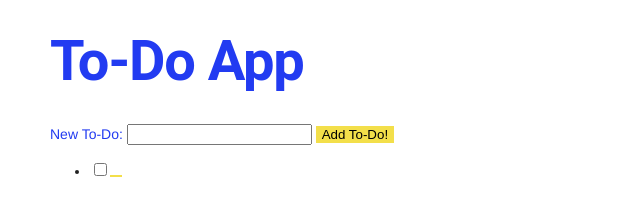
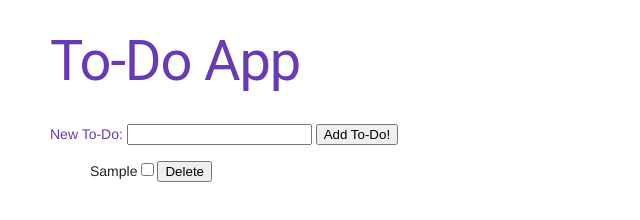
Before and after one commit to paulinisky/to-do-app, a plain HTML site: page index.html in a window 1280 px wide. Both pictures are taken after typing "Sample" into the empty fields and a click on the button "Add To-Do!". Shown: the top 220 px of the page, without its empty margins (0-640 px from the left). Drawn offline with nearby package versions, Linux system fonts and the light colour scheme.

Commit message:
Checkpoint 12 completed

```diff
--- a/app.js
+++ b/app.js
@@ -1,60 +1,51 @@
 function onReady() {
   const addToDoForm = document.getElementById('addToDoForm');
-  let toDos = [];
-  let id = 0;
+  const newToDoText = document.getElementById('newToDoText');
+  const toDoList = document.getElementById('toDoList');
+  addToDoForm.addEventListener('submit', event => {
+    event.preventDefault();
 
-  function renderTheUI(){
-    const toDoList = document.getElementById('toDoList');
-    toDoList.textContext = '';
+    // get the text
+    let title = newToDoText.value;
 
-    toDos.forEach(function(toDo){
-        const newLi = document.createElement('li');
-        const checkbox = document.createElement('input');
-        checkbox.type = "checkbox";
+    // create a new li
+    let newLi = document.createElement('li');
 
-        const deleteBtn = document.createElement('button');
-        deleteBtn.textContext = "Delete!";
+    // create a new input
+    let checkbox = document.createElement('input');
 
-        deleteBtn.addEventListener('click', event => {
-          toDos = toDos.filter(function(item){
-            return item.id !== toDo.id;
-          })
-          renderTheUI();
-        });
+    // create delete button
+    let deleteBtn = document.createElement('button');
 
-        newLi.textContext = toDo.title;
+    deleteBtn.textContent = "Delete";
 
-        toDoList.appendChild(newLi);
-        newLi.appendChild(checkbox);
-        newLi.appendChild(deleteBtn);
-    });
-  }
+    deleteBtn.addEventListener('click', function(event){
+      // this.parentElement represents the button's <li> parentElement
+      toDoList.removeChild(this.parentElement);
+    })
 
-  function createNewToDo(){
-    const newToDoText = document.getElementById('newToDoText');
-    if(!newToDoText.value){return; }
-    toDos.push({
-      title: newToDoText.value,
-      complete: false,
-      id: id
-    });
+    // set the input's type to checkbox
+    checkbox.type = "checkbox";
 
-    id++;
+    // set the title
+    newLi.textContent = title;
 
-    console.log(toDos);
+    // attach the checkbox to the li
+    newLi.appendChild(checkbox);
 
+    // attach the deleteBtn to the li
+    newLi.appendChild(deleteBtn);
+
+    // attach the li to the ul
+    toDoList.appendChild(newLi);
+
+    //empty the input
     newToDoText.value = '';
-    renderTheUI();
-  }
 
-  addToDoForm.addEventListener('submit', event =>{
-    event.preventDefault();
-    createNewToDo();
-  })
+  });
+}
 
-  renderTheUI();
-}
 
 window.onload = function() {
   onReady();
-};
+ };
--- a/index.html
+++ b/index.html
@@ -4,7 +4,7 @@
     <meta name="viewport" content="width=device-width, initial-scale=1">
     <title>To-Do App</title>
     <!-- Material Design Lite -->
-    <link rel="stylesheet" href="https://code.getmdl.io/1.3.0/material.grey-lime.min.css">
+    <link rel="stylesheet" href="https://code.getmdl.io/1.3.0/material.deep_purple-amber.min.css">
     <script defer src="https://code.getmdl.io/1.3.0/material.min.js"></script>
 
     <!-- Custom Styles -->
--- a/styles/main.css
+++ b/styles/main.css
@@ -3,16 +3,13 @@ body{
 }
 
 h1 {
-  color: #223BF1;
-  font-weight: bold;
+  color: #673bb6;
 }
 
 label {
-  color: #223BF1;
+  color: #673bb6;
 }
 
-button {
-  background-color: #f3df4a;
-  border: none;
-  button-radius: 25px;
+ul {
+  list-style-type: none;
 }
```
